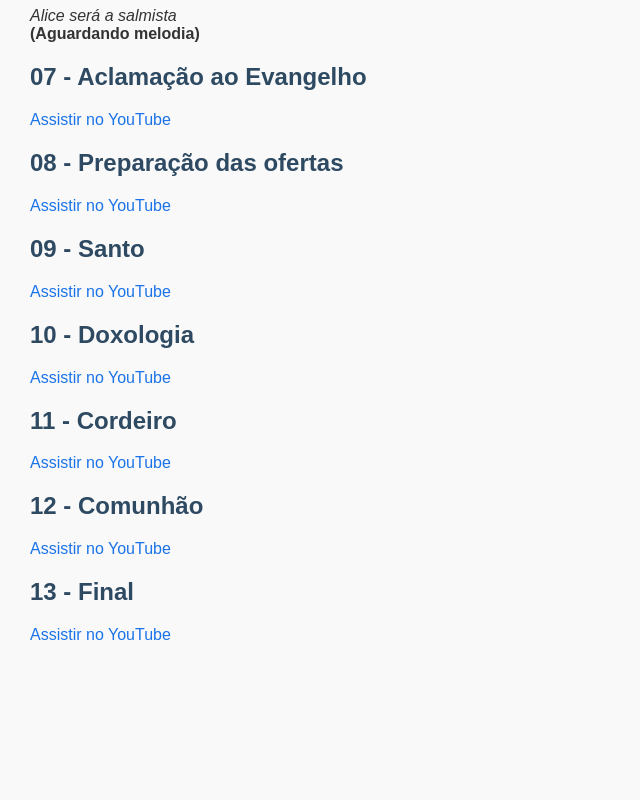
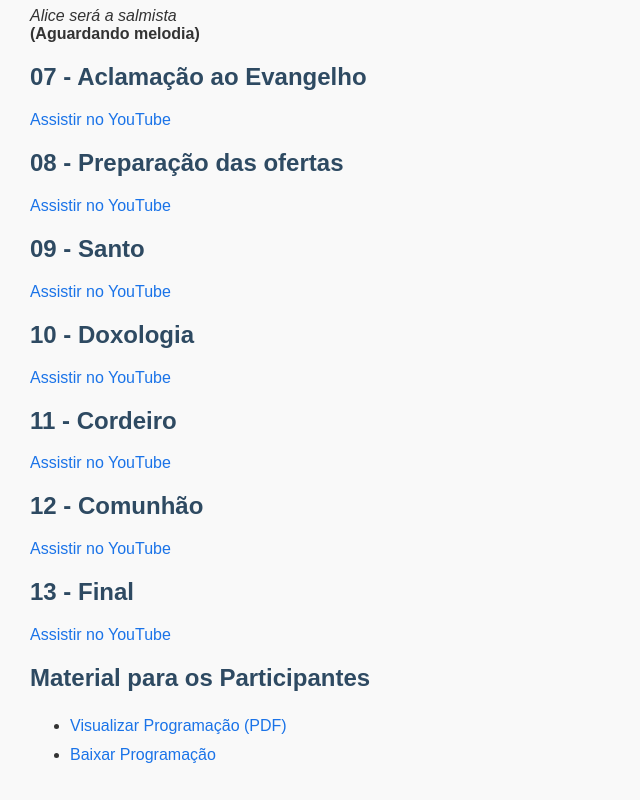
Before and after one commit to helissonhps/saogeraldomagela, a plain HTML site: page index.html in a window 1280 px wide. Shown: the part 816-1616 px from the top of the page, without its empty margins (0-640 px from the left). Before the commit the page ends 1490 px from the top, so only its background shows below. Drawn offline with Linux system fonts and the light colour scheme.

Commit message:
Add files via upload

```diff
--- a/index.html
+++ b/index.html
@@ -111,5 +111,12 @@
         <a href="https://youtu.be/uwNKEW4TbyY" target="_blank">Assistir no YouTube</a>
     </div>
 
+<h2>Material para os Participantes</h2>
+<ul>
+  <li><a href="01 - Canto de Entrada.pdf" target="_blank">Visualizar Programação (PDF)</a></li>
+  <li><a href="01 - Canto de Entrada.pdf" download>Baixar Programação</a></li>
+</ul>
+
+
 </body>
 </html>
```
